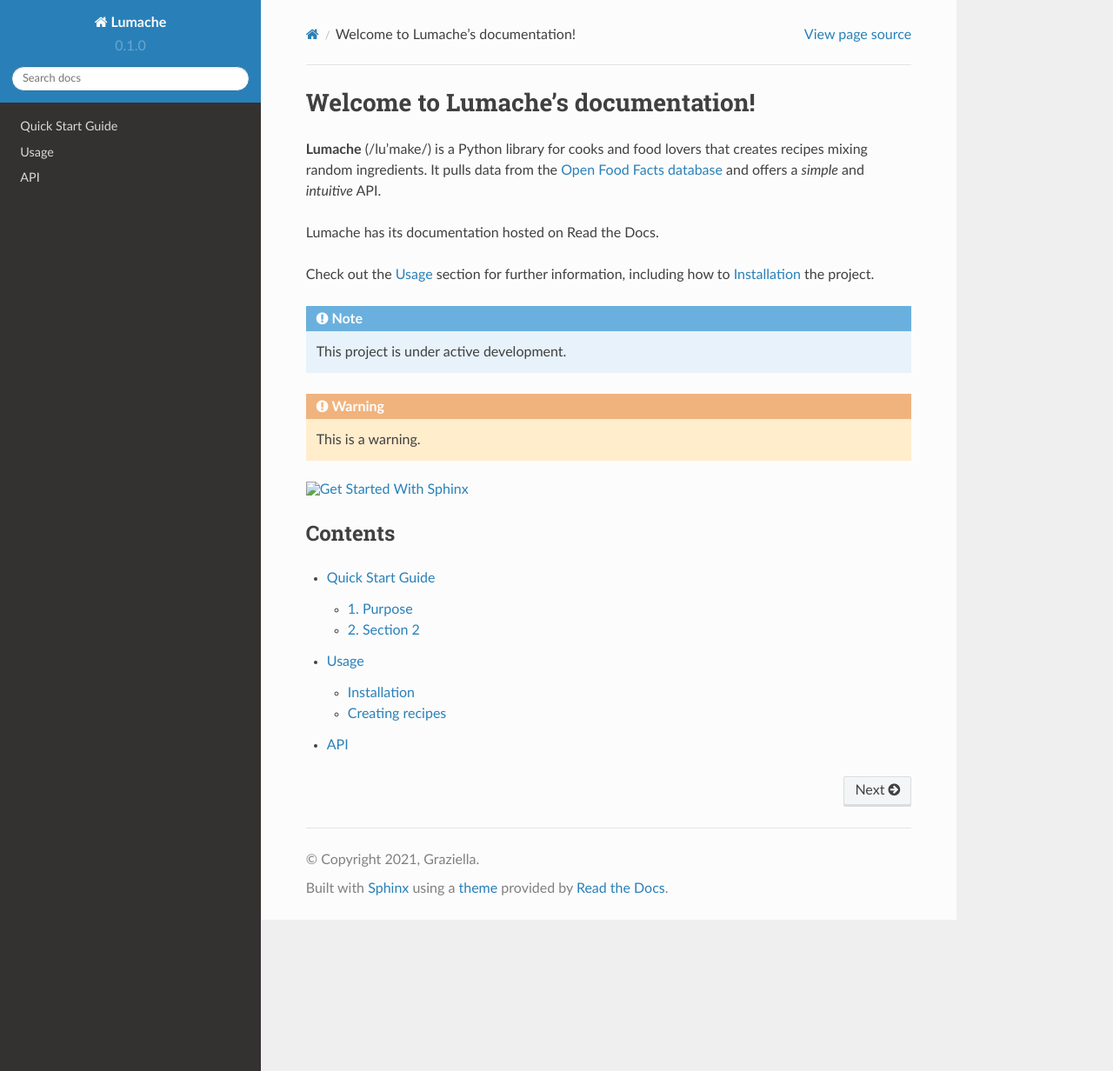
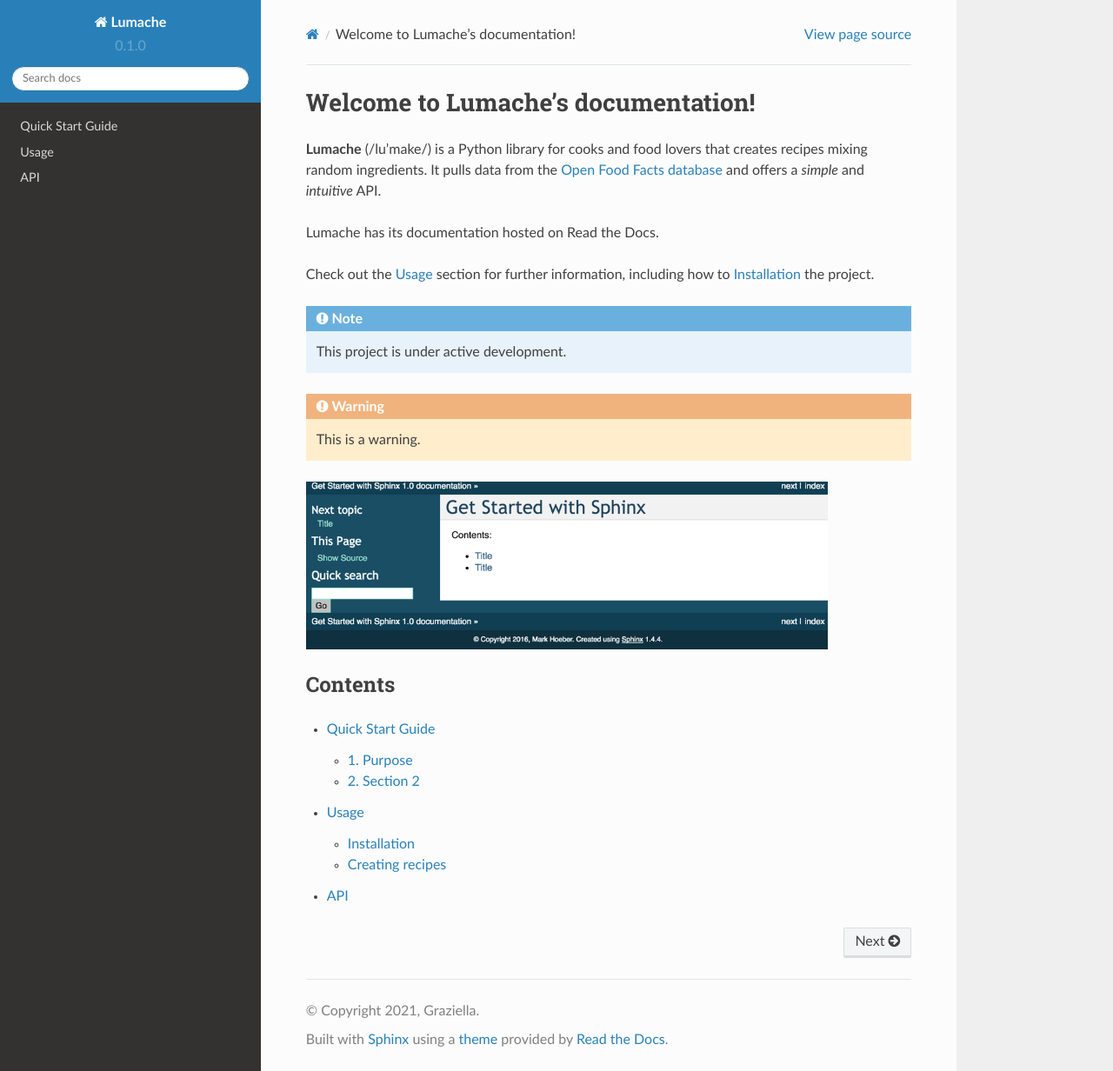
Before and after one commit to lhelms2/rtd-template, a Sphinx documentation site: the page built from docs/source/index.rst, in a window 1280 px wide and 1232 px high. Shown: the whole window at 87% size. Built offline with Sphinx 7.4.7 and the Read the Docs theme 2.0.0, drawn with Linux system fonts in a browser that asks for light colours.

Commit message:
Update index.rst updated image path

```diff
--- a/docs/source/index.rst
+++ b/docs/source/index.rst
@@ -19,7 +19,7 @@
 
    This is a warning.
 
-.. image:: docs/source/get_started_sphinx.png
+.. image:: get_started_sphinx.png
    :width: 600
    :alt: Get Started With Sphinx
 
```
